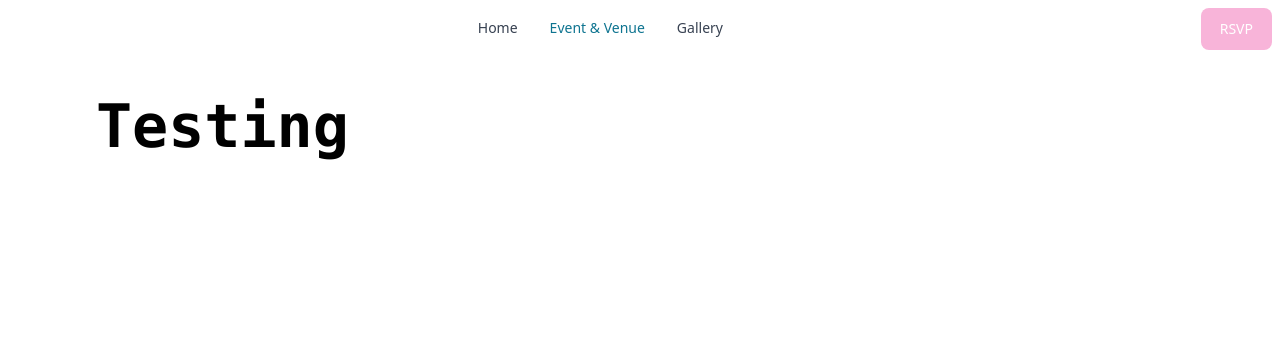
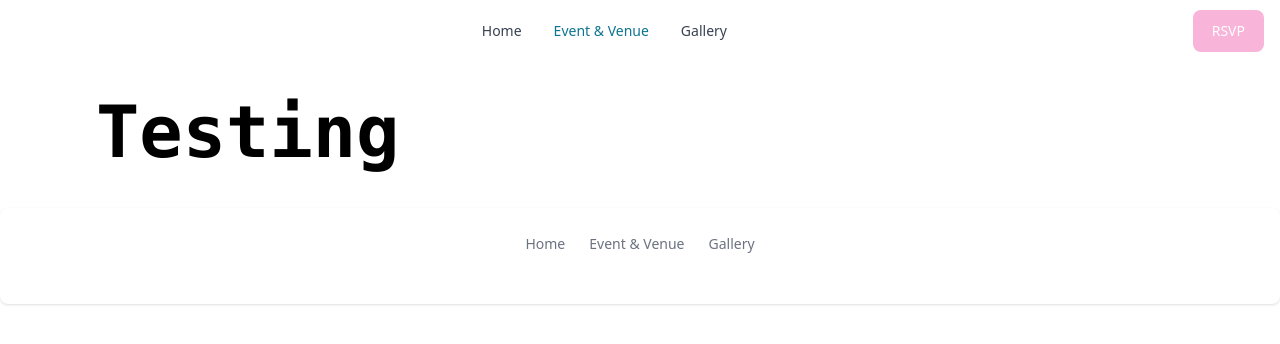
Before and after one commit to jacoobjake/my-wedding-blog, a Next.js app: page /event in a window 1280 px wide. Shown: the top 344 px of the page. Built offline with nearby package versions, Linux system fonts and the light colour scheme.

Commit message:
Design changes

```diff
--- a/src/app/(default)/event/page.tsx
+++ b/src/app/(default)/event/page.tsx
@@ -1,4 +1,6 @@
 'use client'
+
+export const runtime = 'edge'
 
 export default function Event() {
     return (
--- a/src/app/(default)/home/layout.tsx
+++ b/src/app/(default)/home/layout.tsx
@@ -28,11 +28,11 @@ export default function Layout({
 }) {
     return (
         <>
-            <div className="z-10 items-center justify-between font-mono text-sm">
+            <div className="items-center justify-between font-mono text-sm">
                 <div>
                     <ImgCarousel items={items} />
                 </div>
-                <div className="px-24">
+                <div className="md:px-24 sm:px-12">
                     {children}
                 </div>
             </div>
--- a/src/app/(default)/home/page.tsx
+++ b/src/app/(default)/home/page.tsx
@@ -1,4 +1,6 @@
 'use client'
+
+export const runtime = 'edge'
 
 export default function Home() {
     return (
@@ -19,7 +21,17 @@ export default function Home() {
                 <div className="mx-auto w-1/3 flex pt-12 justify-center">
                     <a className='underline underline-offset-4 text-4xl border-pink-300 p-4 hover:bg-pink-300 hover:text-white rounded-md' href="#">RSVP</a>
                 </div>
-
+            </div>
+            <div className="w-full items-center text-center py-12">
+                <div className="flex-column mx-auto w-3/5 sm:px-12 md:px-16 lg:px-24 xl:px-32 py-12 border-double border-8 items-center text-center">
+                    <p className="text-xl pb-6 italic">Reception</p>
+                    <img className="w-full h-auto" src="/gallery/main-1.jpg" alt="test"></img>
+                    <p className="text-2xl pt-12 pb-3">Nov 2, 2023</p>
+                    <p className="text-2xl py-6 leading-loose font-bold">Treasure Oasis Vegetarian Restaurant</p>
+                    <p className="mx-auto text-base w-2/3">Viva Mall, Lot 2.07</p>
+                    <p className="mx-auto text-base w-2/3">2nd Floor, Viva Home</p>
+                    <p className="mx-auto text-base w-2/3">Jln Loke Yew, 55200 Kuala Lumpur</p>
+                </div>
             </div>
         </>
     )
--- a/src/app/(default)/layout.tsx
+++ b/src/app/(default)/layout.tsx
@@ -1,6 +1,7 @@
 'use client'
 
 import Header from '@/components/layout/header'
+import DefaultFooter from '@/components/layout/footer'
 import { useRouter, usePathname } from 'next/navigation'
 
 function classNames(...classes: string[]) {
@@ -22,6 +23,7 @@ export default function Layout({
                     <main className="pt-14">
                         {children}
                     </main>
+                    <DefaultFooter></DefaultFooter>
                 </div>
             </body>
         </html >
--- a/src/app/globals.css
+++ b/src/app/globals.css
@@ -4,18 +4,18 @@
 
 @layer base {
     h1 {
-        @apply text-6xl;
+        @apply text-7xl;
         @apply font-bold;
         @apply py-4;
     }
     h2 {
+        @apply text-6xl;
+        @apply font-bold;
+        @apply py-2;
+    }
+    h3 {
         @apply text-5xl;
         @apply font-bold;
         @apply py-2;
     }
-    h3 {
-        @apply text-4xl;
-        @apply font-bold;
-        @apply py-2;
-    }
 }
--- /dev/null
+++ b/src/components/layout/footer.tsx
@@ -0,0 +1,32 @@
+'use client';
+
+import { Footer } from 'flowbite-react';
+
+const navigation = [
+    { name: 'Home', href: '/home' },
+    { name: 'Event & Venue', href: '/event' },
+    { name: 'Gallery', href: '#' },
+]
+
+export default function DefaultFooter() {
+    return (
+        <Footer container className="h-24 pb-12">
+            <div></div>
+            <Footer.LinkGroup>
+                {
+                    navigation.map((nav, key) => (
+                        <Footer.Link
+                            key={key}
+                            href={nav.href}
+                        >
+                            <p>
+                                {nav.name}
+                            </p>
+                        </Footer.Link>
+                    ))
+                }
+            </Footer.LinkGroup>
+            <div></div>
+        </Footer>
+    )
+}
--- a/src/components/layout/header.tsx
+++ b/src/components/layout/header.tsx
@@ -12,15 +12,57 @@ const navigation = [
 export default function Header() {
     const pathname = usePathname();
 
+    // return (
+    //     <div className="fixed z-20 w-full">
+    //         <div className="flex h-14 bg-white py-2">
+    //             <Navbar
+    //                 fluid
+    //                 rounded
+    //                 className="ml-auto h-10 bg-transparent"
+    //             >
+    //                 <Navbar.Brand>
+    //                     {/* <img
+    //                 alt="Flowbite React Logo"
+    //                 className="mr-3 h-6 sm:h-9"
+    //                 src="/favicon.svg"
+    //             />
+    //             <span className="self-center whitespace-nowrap text-xl font-semibold dark:text-white">
+    //                 Flowbite React
+    //             </span> */}
+    //                 </Navbar.Brand>
+    //                 <Navbar.Collapse>
+    //                     {
+    //                         navigation.map((nav, key) => (
+    //                             <Navbar.Link
+    //                                 key={key}
+    //                                 active={pathname == nav.href}
+    //                                 href={nav.href}
+    //                             >
+    //                                 <p>
+    //                                     {nav.name}
+    //                                 </p>
+    //                             </Navbar.Link>
+    //                         ))
+    //                     }
+    //                 </Navbar.Collapse>
+    //             </Navbar>
+    //             <div className="ml-auto mr-2">
+    //                 <Button className="bg-pink-300 hover:bg-pink-200">
+    //                     RSVP
+    //                 </Button>
+    //             </div>
+    //         </div>
+    //     </div>
+    // )
+
     return (
-        <div className="fixed z-20 w-full">
-            <div className="flex h-14 bg-white py-2">
+        <div className="fixed z-50 w-full">
             <Navbar
                 fluid
                 rounded
-                    className="ml-auto h-10 bg-transparent"
+                className="h-16 rounded-none"
             >
-                    <Navbar.Brand>
+                <Navbar.Brand href="https://flowbite-react.com">
                     {/* <img
                         alt="Flowbite React Logo"
                         className="mr-3 h-6 sm:h-9"
@@ -30,6 +72,12 @@ export default function Header() {
                         Flowbite React
                     </span> */}
                 </Navbar.Brand>
+                <div className="flex md:order-2">
+                    <Button className="bg-pink-300 hover:bg-pink-400">
+                        RSVP
+                    </Button>
+                    <Navbar.Toggle />
+                </div>
                 <Navbar.Collapse>
                     {
                         navigation.map((nav, key) => (
@@ -37,6 +85,7 @@ export default function Header() {
                                 key={key}
                                 active={pathname == nav.href}
                                 href={nav.href}
+                                className="md:bg-white sm:bg-pink-100 active:text-black active:bg-pink-400"
                             >
                                 <p>
                                     {nav.name}
@@ -46,12 +95,6 @@ export default function Header() {
                     }
                 </Navbar.Collapse>
             </Navbar>
-                <div className="ml-auto mr-2">
-                    <Button className="bg-pink-300 hover:bg-pink-200">
-                        RSVP
-                    </Button>
-                </div>
-            </div>
         </div>
     )
 }
```
Lines whose indentation alone changed are shown as unchanged.
